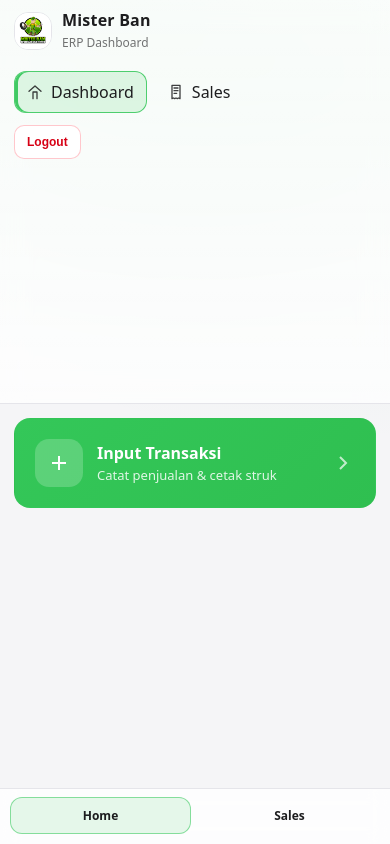
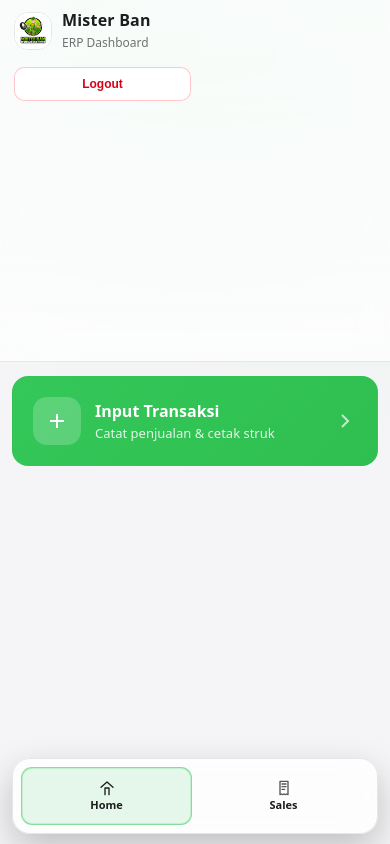
Before and after one commit to 666amost/mister-ban, a Nuxt app: page / in a window 390 px wide. Built offline with nearby package versions, Linux system fonts and the light colour scheme.

Commit message:
mobile phase 1

```diff
--- a/assets/css/theme.css
+++ b/assets/css/theme.css
@@ -222,6 +222,7 @@ html {
 html,
 body {
   height: 100%;
+  overflow-x: hidden;
 }
 
 body {
@@ -240,6 +241,7 @@ body {
       transparent 60%
     ),
     var(--mb-bg);
+  overflow-x: hidden;
 }
 
 a {
@@ -701,21 +703,20 @@ a {
 
   .mb-sideContext {
     margin-top: 8px;
-    display: flex;
-    align-items: center;
+    display: grid;
+    grid-template-columns: minmax(0, 1fr) auto;
+    align-items: start;
     gap: 8px;
-    flex-wrap: wrap;
   }
 
   .mb-sideUser {
     font-size: 12px;
     font-weight: 600;
-    max-width: 70vw;
+    max-width: 100%;
   }
 
   .mb-pill {
-    order: 3;
-    max-width: 100%;
+    grid-column: 1 / -1;
     white-space: nowrap;
     overflow: hidden;
     text-overflow: ellipsis;
@@ -734,13 +735,15 @@ a {
 
   .mb-sideActions {
     margin-top: 8px;
-    display: flex;
+    display: grid;
+    grid-template-columns: repeat(2, minmax(0, 1fr));
     gap: 8px;
-    flex-wrap: wrap;
   }
   .mb-sideActionBtn {
     height: 34px;
-    padding: 0 12px;
+    width: 100%;
+    min-width: 0;
+    padding: 0 10px;
     border-radius: 10px;
     font-size: 12px;
   }
@@ -748,16 +751,7 @@ a {
     display: none;
   }
   .mb-nav {
-    display: flex;
-    overflow: auto;
-    gap: 8px;
-    padding: 2px 0 4px;
-    margin-top: 10px;
-    scrollbar-width: none;
-  }
-  .mb-nav::-webkit-scrollbar {
-    width: 0;
-    height: 0;
+    display: none;
   }
   .mb-navGroup {
     display: contents;
@@ -789,38 +783,61 @@ a {
   }
 
   .mb-content {
-    padding: 14px;
-    padding-bottom: calc(86px + env(safe-area-inset-bottom));
+    padding: 14px 12px;
+    padding-bottom: calc(112px + env(safe-area-inset-bottom));
   }
 
   .mb-bottomnav {
     display: flex;
     position: fixed;
-    left: 0;
-    right: 0;
-    bottom: 0;
+    left: 12px;
+    right: 12px;
+    bottom: calc(10px + env(safe-area-inset-bottom));
     z-index: 20;
-    gap: 8px;
-    padding: 8px 10px calc(10px + env(safe-area-inset-bottom));
-    border-top: 1px solid var(--mb-border2);
+    gap: 6px;
+    padding: 8px;
+    border: 1px solid var(--mb-border2);
+    border-radius: 18px;
     background: var(--mb-glass-surface-strong);
-    backdrop-filter: blur(10px);
-    justify-content: space-around;
+    box-shadow: 0 14px 36px rgba(0, 0, 0, 0.22);
+    backdrop-filter: blur(16px);
   }
   .mb-bottomItem {
     flex: 1 1 0;
+    min-width: 0;
+    display: grid;
+    align-content: center;
+    justify-items: center;
+    gap: 3px;
+    min-height: 58px;
     text-align: center;
-    padding: 9px 8px;
-    border-radius: 12px;
+    padding: 8px 6px;
+    border-radius: 11px;
     border: 1px solid transparent;
     color: var(--mb-text);
     text-decoration: none;
     font-weight: 700;
-    font-size: 12px;
+    font-size: 11px;
+    line-height: 1.15;
+  }
+  .mb-bottomIcon {
+    width: 16px;
+    height: 16px;
+    opacity: 0.75;
+  }
+  .mb-bottomLabel {
+    max-width: 100%;
+    overflow: hidden;
+    text-overflow: ellipsis;
+    white-space: nowrap;
   }
   .mb-bottomItem.active {
     border-color: rgba(52, 199, 89, 0.55);
     background: rgba(52, 199, 89, 0.12);
+    box-shadow: inset 0 0 0 1px rgba(52, 199, 89, 0.18);
+  }
+  .mb-bottomItem.active .mb-bottomIcon {
+    opacity: 1;
   }
   .mb-mobileOnly {
     display: inline-flex !important;
--- a/layouts/default.vue
+++ b/layouts/default.vue
@@ -31,6 +31,12 @@ type NavGroup = {
   label: string
   items: NavItem[]
   adminOnly?: boolean
+}
+
+type BottomItem = {
+  to: string
+  label: string
+  icon: IconName
 }
 
 type ThemeMode = "system" | "dark" | "light"
@@ -77,13 +83,16 @@ const navGroups = computed<NavGroup[]>(() => {
   return groups
 })
 
-const bottomItems = computed(() => {
-  const items = [
-    { to: "/", label: "Home" },
-    { to: "/sales", label: "Sales" },
+const bottomItems = computed<BottomItem[]>(() => {
+  const items: BottomItem[] = [
+    { to: "/", label: "Home", icon: "home" },
+    { to: "/sales", label: "Sales", icon: "sales" },
   ]
   if (role.value === "ADMIN") {
-    items.push({ to: "/inventory", label: "Stock" }, { to: "/products", label: "Products" })
+    items.push(
+      { to: "/inventory", label: "Stock", icon: "inventory" },
+      { to: "/products", label: "Products", icon: "products" },
+    )
   }
   return items
 })
@@ -342,7 +351,8 @@ async function logout() {
           :class="{ active: isActive(i.to) }"
           :to="i.to"
         >
-          {{ i.label }}
+          <MbIcon class="mb-bottomIcon" :name="i.icon" />
+          <span class="mb-bottomLabel">{{ i.label }}</span>
         </NuxtLink>
       </nav>
     </div>
--- a/pages/index.vue
+++ b/pages/index.vue
@@ -414,11 +414,12 @@ const menuItems = computed<MenuItem[]>(() => {
 
 .statsGrid {
   display: grid;
-  grid-template-columns: repeat(3, 1fr);
+  grid-template-columns: repeat(3, minmax(0, 1fr));
   gap: 10px;
 }
 
 .statItem {
+  min-width: 0;
   padding: 12px;
   border-radius: 12px;
   background: var(--mb-surface2);
@@ -523,6 +524,32 @@ const menuItems = computed<MenuItem[]>(() => {
   color: var(--mb-muted);
 }
 
+@media (max-width: 560px) {
+  .quickGrid {
+    grid-template-columns: repeat(2, minmax(0, 1fr));
+  }
+
+  .summaryHeader {
+    flex-direction: column;
+    align-items: flex-start;
+  }
+
+  .storeBadge {
+    max-width: 100%;
+    white-space: nowrap;
+    overflow: hidden;
+    text-overflow: ellipsis;
+  }
+
+  .statsGrid {
+    grid-template-columns: repeat(2, minmax(0, 1fr));
+  }
+
+  .statsGrid .statItem:last-child {
+    grid-column: 1 / -1;
+  }
+}
+
 @media (min-width: 768px) {
   .dashboardPage {
     max-width: 600px;
--- a/pages/inventory/index.vue
+++ b/pages/inventory/index.vue
@@ -554,6 +554,7 @@ onMounted(async () => {
   width: 100%;
   border-collapse: collapse;
   font-size: 13px;
+  min-width: 760px;
 }
 th,
 td {
@@ -624,4 +625,58 @@ th {
   line-height: 1.1;
   font-weight: 900;
 }
+
+@media (max-width: 900px) {
+  .row {
+    gap: 8px;
+  }
+
+  .field {
+    min-width: 100%;
+  }
+
+  .row > .mb-btn,
+  .row > .mb-btnPrimary,
+  .row > .mb-btnDanger {
+    flex: 1 1 calc(50% - 4px);
+    min-width: 0;
+  }
+
+  .summaryGrid {
+    gap: 8px;
+    grid-template-columns: repeat(2, minmax(0, 1fr));
+  }
+
+  .summaryItem {
+    padding: 10px;
+  }
+
+  .summaryValue {
+    font-size: 20px;
+  }
+
+  .tableWrap {
+    margin-left: -6px;
+    margin-right: -6px;
+    padding: 0 6px 2px;
+  }
+
+  .priceInput {
+    width: 120px;
+  }
+
+  .paginationBar {
+    align-items: stretch;
+  }
+
+  .pager,
+  .pageInput {
+    width: 100%;
+    justify-content: space-between;
+  }
+
+  .pageInput .mb-input {
+    width: 76px;
+  }
+}
 </style>
--- a/pages/reports/daily.vue
+++ b/pages/reports/daily.vue
@@ -246,6 +246,7 @@ await load()
 .page {
   display: grid;
   gap: 16px;
+  min-width: 0;
 }
 .row {
   display: flex;
@@ -317,14 +318,19 @@ await load()
 }
 .tableWrap {
   margin-top: 14px;
-  overflow: auto;
+  width: 100%;
+  max-width: 100%;
+  overflow-x: auto;
+  overflow-y: hidden;
+  -webkit-overflow-scrolling: touch;
 }
 .sectionTitle {
   margin-bottom: 8px;
   font-weight: 800;
 }
 .table {
-  width: 100%;
+  width: max-content;
+  min-width: 100%;
   border-collapse: collapse;
   font-size: 13px;
 }
@@ -332,6 +338,7 @@ th,
 td {
   padding: 10px 8px;
   border-bottom: 1px solid var(--mb-table-border);
+  vertical-align: top;
 }
 th {
   text-align: left;
@@ -377,4 +384,19 @@ th {
   color: var(--mb-danger);
   font-size: 12px;
 }
+
+@media (max-width: 900px) {
+  .field {
+    min-width: 100%;
+  }
+
+  .summary {
+    grid-template-columns: repeat(2, minmax(0, 1fr));
+    gap: 8px;
+  }
+
+  .sumItem {
+    padding: 12px;
+  }
+}
 </style>
--- a/pages/reports/monthly.vue
+++ b/pages/reports/monthly.vue
@@ -155,6 +155,7 @@ await load()
 .page {
   display: grid;
   gap: 16px;
+  min-width: 0;
 }
 .row {
   display: flex;
@@ -239,14 +240,19 @@ await load()
 }
 .tableWrap {
   margin-top: 14px;
-  overflow: auto;
+  width: 100%;
+  max-width: 100%;
+  overflow-x: auto;
+  overflow-y: hidden;
+  -webkit-overflow-scrolling: touch;
 }
 .sectionTitle {
   margin-bottom: 8px;
   font-weight: 800;
 }
 .table {
-  width: 100%;
+  width: max-content;
+  min-width: 100%;
   border-collapse: collapse;
   font-size: 13px;
 }
@@ -254,6 +260,7 @@ th,
 td {
   padding: 10px 8px;
   border-bottom: 1px solid var(--mb-table-border);
+  vertical-align: top;
 }
 th {
   text-align: left;
@@ -284,4 +291,19 @@ th {
   color: var(--mb-danger);
   font-size: 12px;
 }
+
+@media (max-width: 900px) {
+  .field {
+    min-width: 100%;
+  }
+
+  .summary.reportSummary {
+    grid-template-columns: repeat(2, minmax(0, 1fr));
+    gap: 8px;
+  }
+
+  .sumItem {
+    padding: 12px;
+  }
+}
 </style>
--- a/pages/sales/index.vue
+++ b/pages/sales/index.vue
@@ -3094,4 +3094,27 @@ async function newTransaction() {
     max-width: 1100px;
   }
 }
+
+@media (max-width: 900px) {
+  .salesPage {
+    padding-bottom: 196px;
+  }
+
+  .bottomBar {
+    left: 12px;
+    right: 12px;
+    bottom: calc(90px + env(safe-area-inset-bottom));
+    transform: none;
+    max-width: none;
+    padding-bottom: 12px;
+    border: 1px solid var(--mb-border2);
+    border-radius: 16px;
+    z-index: 19;
+  }
+
+  .submitBtn {
+    min-width: 128px;
+    padding: 0 18px;
+  }
+}
 </style>
```
